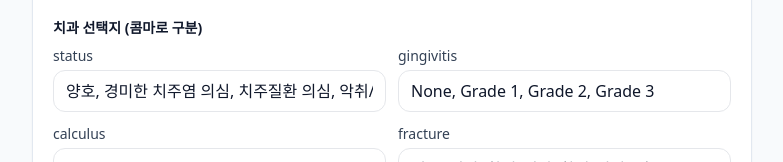
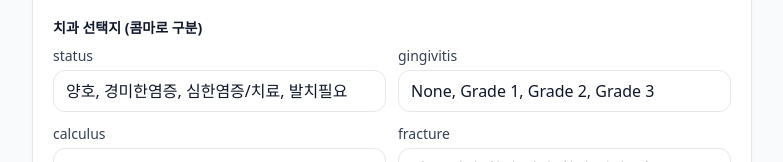
Before and after one commit to hodewdew-creator/BS_health_report_editor, a React (Vite) app: page / in a window 1280 px wide. Shown: the part 2887-3049 px from the top of the page, without its empty margins (64-847 px from the left). Built offline with nearby package versions, Linux system fonts and the light colour scheme.

Commit message:
Update App.jsx

```diff
--- a/src/App.jsx
+++ b/src/App.jsx
@@ -161,7 +161,7 @@ const DEFAULT_BCS_TEXT = {
 };
 
 const DEFAULT_DENTAL_OPTS = {
-  status: ["양호", "경미한 치주염 의심", "치주질환 의심", "악취/통증 호소", "발치 필요의심"],
+  status: ["양호", "경미한염증", "심한염증/치료", "발치필요"],
   gingivitis: ["None", "Grade 1", "Grade 2", "Grade 3"],
   calculus: ["None", "Grade 1", "Grade 2", "Grade 3"],
   fracture: ["없음", "의심", "확인/깨짐", "확인/신경노출"],
```
